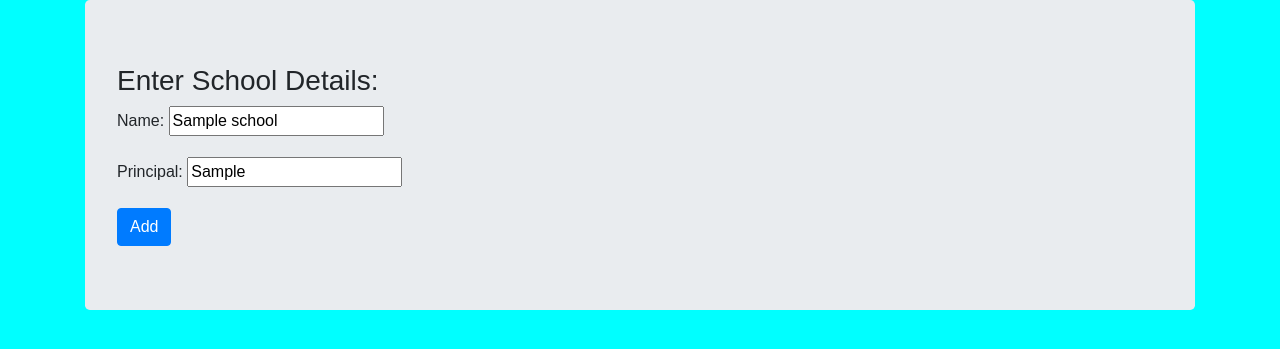
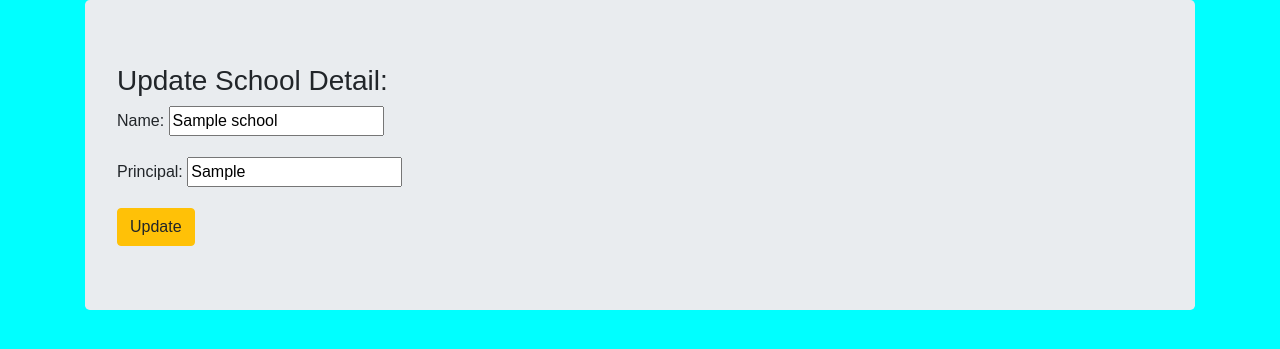
Before and after one commit to armanaaquib/DjangoPracticeProject, a Django app: page /schools/update/1/ in a window 1280 px wide. Shown: the part 56-405 px from the top of the page. Run offline with Django 3.2, Linux system fonts and the light colour scheme; a user stored in the database is signed in; tables that the repository leaves empty hold one stand-in row (values such as "Sample post"); some libraries are stand-ins or nearby versions.

Commit message:
updated: school_form.html

```diff
--- a/school/templates/school_form.html
+++ b/school/templates/school_form.html
@@ -4,11 +4,20 @@
 
 {% block body %}
   <div class="jumbotron">
-    <h3>Enter School Details:</h3>
+    {% if form.instance.pk %}
+      <h3>Update School Detail:</h3>
+    {% else %}
+      <h3>Enter School Details:</h3>
+    {% endif %}
     <form method="POST">
-     {% csrf_token %}
+      {% csrf_token %}
       {{ form.as_p }}
-      <input type="submit" class='btn btn-primary' value="Add">
+
+      {% if form.instance.pk %}
+        <input type="submit" class='btn btn-warning' value="Update">
+      {% else %}
+        <input type="submit" class='btn btn-primary' value="Add">
+      {% endif %}
     </form>
   </div>
 {% endblock %}
```
